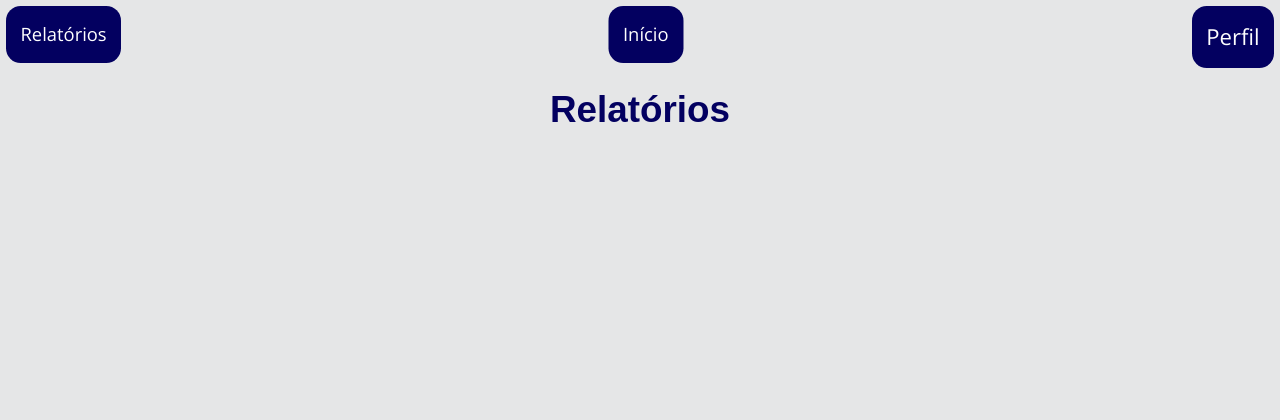
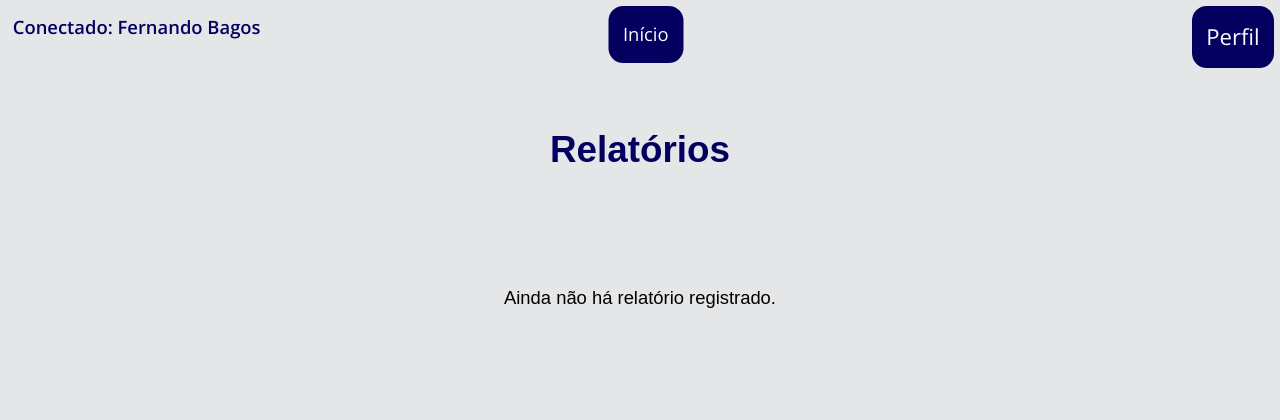
Before and after one commit to tiagofermiano/SA_NOAR, a PHP site: page /pages/relatorio.html in a window 1280 px wide. Shown: the top 420 px of the page. After the commit the page ends 308 px from the top, so only its background shows below. Run offline with PHP 8.4, Linux system fonts and the light colour scheme.

Commit message:
fazendo relatrio

```diff
--- a/assets/relatorio.css
+++ b/assets/relatorio.css
@@ -51,10 +51,6 @@ body {
     background-color: #1b40af; /* Cor do fundo ao passar o mouse */
 }
 
-.relatorios {
-    left: 0;
-}
-
 .perfil {
     right: 0;
 }
@@ -62,6 +58,23 @@ body {
 .inicio {
     left: 50%;
     transform: translateX(-50%);
+}
+
+#conectado{
+  margin-top: 1%;
+  margin-left: 1%;
+  font-weight: bold;
+  max-width: 25%;
+  color: #030060;
+}
+
+#sem-relatorio{
+  text-align: center;
+  font-size: 1rem;
+  line-height: 2rem;
+  font-family: 'Poppins', sans-serif;
+  color:#000000;
+  margin-top: 6rem;
 }
 
 .form-caixa {
@@ -82,7 +95,6 @@ body {
     font-size: 2rem;
     line-height: 2rem;
     font-weight: 600;
-    color: black;
     font-family: 'Poppins', sans-serif;
     color:#030060;
     margin-top: 5rem;
--- a/pages/home.html
+++ b/pages/home.html
@@ -10,7 +10,7 @@
 
 <body>
     <div id="conectado">
-        Conectado como: Fernando Bagos</div>
+        Conectado como: Fernando Bagos
     </div>
     <img src="https://i.pinimg.com/originals/63/1b/2a/631b2a6d8b0480b22c425f8efc67bf81.png" alt="Logo do Sistema"
         class="logo">
--- a/pages/relatorio.html
+++ b/pages/relatorio.html
@@ -20,10 +20,12 @@
 
 <body>
 
+
+
   <header>
-    <div class="relatorios">
-        <a href="relatórios.html">Relatórios</a>
-    </div>
+    <div id="conectado">
+      Conectado: Fernando Bagos
+  </div>
     <div class="inicio">
         <a href="home.html">Início</a>
     </div>
@@ -33,9 +35,10 @@
 </div>
 </header>
 
+<p class="titulo">Relatórios</p>
 
+<p id="sem-relatorio">Ainda não há relatório registrado.</p>
 
-<p class="titulo">Relatórios</p>
 
 
 
```
